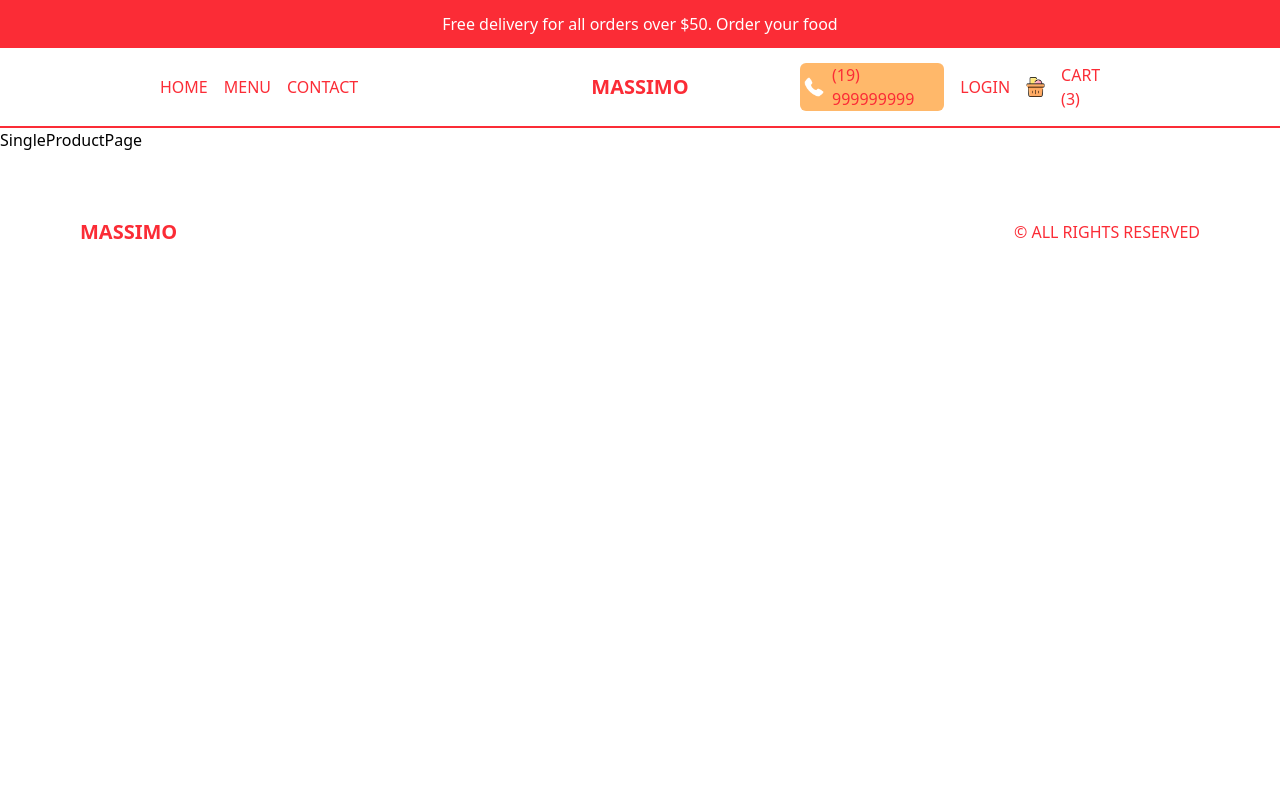
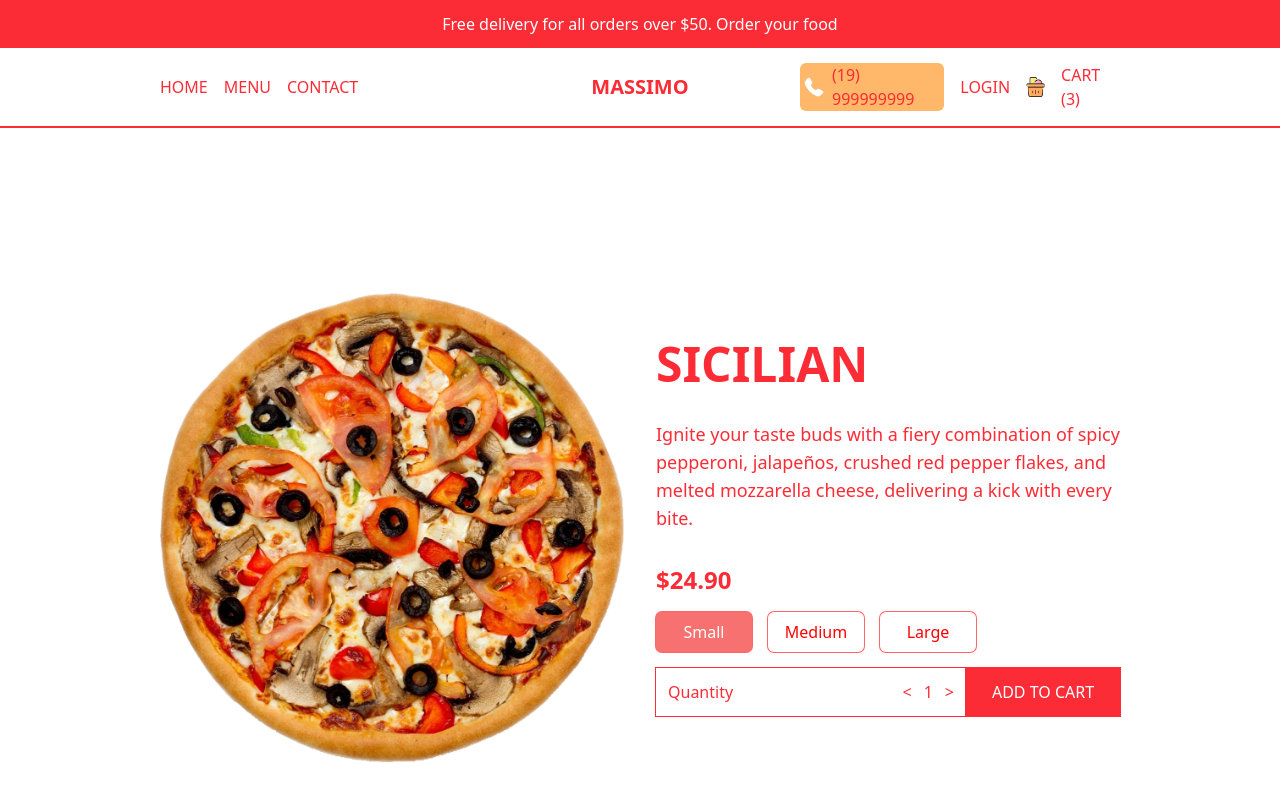
Before and after one commit to osdeving/restaurant, a Next.js app: page /product/1 in a window 1280 px wide. Shown: the top 800 px of the page. Built offline with nearby package versions, Linux system fonts and the light colour scheme.

Commit message:
feat: criar cart page

```diff
--- a/src/app/cart/page.tsx
+++ b/src/app/cart/page.tsx
@@ -1,8 +1,68 @@
 import React from 'react'
+import Image from 'next/image';
 
 function CartPage() {
   return (
-    <div>CartPage</div>
+    <div className='h-[calc(100vh-6rem)] md:h-[cacl(100vh-9rem)] flex flex-col text-red-500 lg:flex-row'>
+      {/* PRODUCTS CONTAINER */}
+      <div className='h-1/2 p-4 flex flex-col justify-center overflow-scroll lg:h-full lg:w-2/3 2xl:w-1/2 lg:px-20 xl:px-40'>
+
+        {/* SINGLE ITEM */}
+        <div className='flex items-center justify-between mb-4'>
+            <Image src='/temporary/p1.png' alt='Product Image' width={100} height={100} className='object-contain' />
+            <div className='flex flex-col items-start min-w-[150px]'>
+              <h1 className='uppercase text-xl font-bold'>Pizza</h1>
+              <span>Large</span>
+            </div>
+            <h2 className='font-bold'>$79.90</h2>
+            <span className='cursor-pointer'>X</span>
+        </div>
+
+        {/* SINGLE ITEM */}
+        <div className='flex items-center justify-between mb-4'>
+            <Image src='/temporary/p2.png' alt='Product Image' width={100} height={100} className='object-contain' />
+            <div className='flex flex-col items-start min-w-[150px]'>
+              <h1 className='uppercase text-xl font-bold'>Hamburger</h1>
+              <span>Medium</span>
+            </div>
+            <h2 className='font-bold'>$29.90</h2>
+            <span className='cursor-pointer'>X</span>
+        </div>
+
+        {/* SINGLE ITEM */}
+        <div className='flex items-center justify-between mb-4'>
+            <Image src='/temporary/p7.png' alt='Product Image' width={100} height={100} className='object-contain' />
+            <div className='flex flex-col items-start min-w-[150px]'>
+              <h1 className='uppercase text-xl font-bold'>Spaghetti</h1>
+              <span>Small</span>
+            </div>
+            <h2 className='font-bold'>$29.90</h2>
+            <span className='cursor-pointer'>X</span>
+        </div>
+     </div>
+
+      {/* PAYMENT CONTAINER */}
+      <div className='h-1/2 p-4 bg-fuchsia-50 flex flex-col gap-4 justify-center lg:h-full lg:w-1/3 2xl:w-1/2  lg:px-20 xl:px-40 2xl:text-xl 2xl:gap-6'>
+        <div className="flex justify-between items-center mb-4">
+          <span className=''>Subtotal (3 Items)</span>
+          <span className=''>$81.70</span>
+        </div>
+        <div className="flex justify-between items-center mb-4">
+          <span className=''>Service Cost</span>
+          <span className=''>$0.00</span>
+        </div>
+        <div className="flex justify-between items-center mb-4">
+          <span className=''>Delivery Cost</span>
+          <span className='text-green-500'>FREE!</span>
+        </div>
+        <hr className='my-3'/>
+        <div className="flex justify-between items-center mb-4">
+          <span className='uppercase'>Total(INCL. VAT)</span>
+          <span className='font-bold'>$81.70</span>
+        </div>
+        <button className='bg-red-500 text-white p-3 rounded-md w-1/2 self-end'>CHECKOUT</button>
+      </div>
+    </div>
   )
 }
 
--- a/src/app/layout.tsx
+++ b/src/app/layout.tsx
@@ -16,8 +16,8 @@
 });
 
 export const metadata: Metadata = {
-  title: "Create Next App",
-  description: "Generated by create next app",
+  title: "MASSIMO Restaurant",
+  description: "Delicious Italian cuisine at your fingertips",
 };
 
 export default function RootLayout({
--- a/src/app/menu/[category]/page.tsx
+++ b/src/app/menu/[category]/page.tsx
@@ -1,9 +1,32 @@
 import React from 'react';
+import { pizzas } from '../../../data';
+import Link from 'next/link';
+import Image from 'next/image';
 
 const CategoryPage = () => {
   return (
-    <div>
-      CategoryPage
+    <div className='flex flex-wrap text-red-500 '>
+      {pizzas.map((item) => (
+        <Link className='w-full h-[60vh] border-r-2 border-b-2 border-red-500 sm:w-1/2 lg:w-1/3 p-4 flex flex-col justify-between group odd:bg-fuchsia-50' href={`/product/${item.id}`} key={item.id}>
+          {/* Image Container */}
+          {item.img && (
+            <div className='relative h-[80%]'>
+              <Image
+                className='object-contain hover:scale-105 transition-all duration-300 ease-in-out'
+                src={item.img}
+                alt={item.title}
+                fill
+              />
+            </div>
+          )}
+          {/* Text Container */}
+          <div className='flex items-center justify-between font-bold'>
+            <h1 className='text-2xl uppercase p-2'>{item.title}</h1>
+            <h2 className='group-hover:hidden text-xl'>${item.price}</h2>
+            <button className='hidden group-hover:block uppercase bg-red-500 text-white p-2 rounded-md'>Add to Cart</button>
+          </div>
+        </Link>
+      ))}
     </div>
   );
 }
--- a/src/app/product/[id]/page.tsx
+++ b/src/app/product/[id]/page.tsx
@@ -1,9 +1,31 @@
 
 import React from 'react'
+import { singleProduct } from '../../../data'
+import Price from '../../../components/Price'
+import Image from 'next/image'
 
 const SingleProductPage = () => {
   return (
-    <div>SingleProductPage</div>
+    <div className='p-4 lg:px-20 xl:px-40 h-screen flex flex-col justify-around text-red-500 md:flex-row md:gap-8 md:items-center'>
+      {/* IMAGE CONTAINER */}
+      <div className='flex-1 relative w-full h-1/2 md:h-[70%]'>
+        {singleProduct.img && (
+          <Image
+            src={singleProduct.img}
+            alt={singleProduct.title}
+            fill
+            className='object-contain'
+          />
+        )}
+      </div>
+
+      {/* TEXT CONTAINER */}
+      <div className='h-1/2 flex-1 flex flex-col gap-4 md:h-[70%] md:justify-center md:gap-6 xl:gap-8'>
+        <h1 className='text-3xl font-bold uppercase xl:text-5xl'>{singleProduct.title}</h1>
+        <p className='text-lg'>{singleProduct.desc}</p>
+        <Price price={singleProduct.price} id={singleProduct.id} options={singleProduct.options} />
+      </div>
+    </div>
   )
 }
 
--- /dev/null
+++ b/src/components/Price.tsx
@@ -0,0 +1,65 @@
+'use client';
+
+import React from 'react'
+
+type PriceProps = {
+  price: number;
+  id: number;
+  options?: {
+    title: string;
+    additionalPrice: number;
+  }[];
+}
+
+const Price = ({ price, id, options }:PriceProps) => {
+
+    const [totalPrice, setTotalPrice] = React.useState(price);
+    const [quantity, setQuantity] = React.useState(1);
+    const [selectedOption, setSelectedOption] = React.useState(0);
+
+    React.useEffect(() => {
+        setTotalPrice(quantity * (price + (options && options[selectedOption] ? options[selectedOption].additionalPrice : 0)));
+    }, [quantity, selectedOption, options, price]);
+
+  return (
+    <div className='flex flex-col gap-4'>
+        {/* PRICE CONTAINER */}
+        <h2 className='text-2xl font-bold'>${totalPrice.toFixed(2)}</h2>
+
+        {/* OPTIONS CONTAINER */}
+        <div className='flex gap-4'>
+            {options && options.length > 0 && options.map((option, index) => (
+                <button
+                    key={index}
+                    className='min-w-[6rem] p-2 ring-1 ring-red-400 rounded-md'
+                    style={{ backgroundColor: selectedOption === index ? 'rgb(248, 113,113)' : 'white',
+                        color: selectedOption === index ? 'white' : 'red' }}
+                    onClick={() => {
+                        setSelectedOption(index);
+                        setTotalPrice(price + option.additionalPrice);
+                    }}
+                    >
+                    {option.title}
+                </button>
+            ))}
+        </div>
+
+        {/* QUANTITY AND BUTTON CONTAINER */}
+        <div className='flex justify-between items-center'>
+            {/* QUANTITY CONTAINER */}
+            <div className='flex justify-between w-full p-3 ring-1 ring-red-500'>
+                <span>Quantity</span>
+                <div className='flex gap-3 items-center'>
+                    <button onClick={() => setQuantity(prev => Math.max(prev - 1, 1))}>{'<'}</button>
+                    <span>{quantity}</span>
+                    <button onClick={() => setQuantity(prev =>  Math.min(prev + 1, 9))}>{'>'}</button>
+                </div>
+            </div>
+            {/* ADD TO CART BUTTON */}
+            <button className='uppercase w-56 bg-red-500 text-white p-3 ring-1 ring-red-500'>Add to Cart</button>
+        </div>
+    </div>
+  )
+}
+
+export default Price
```
